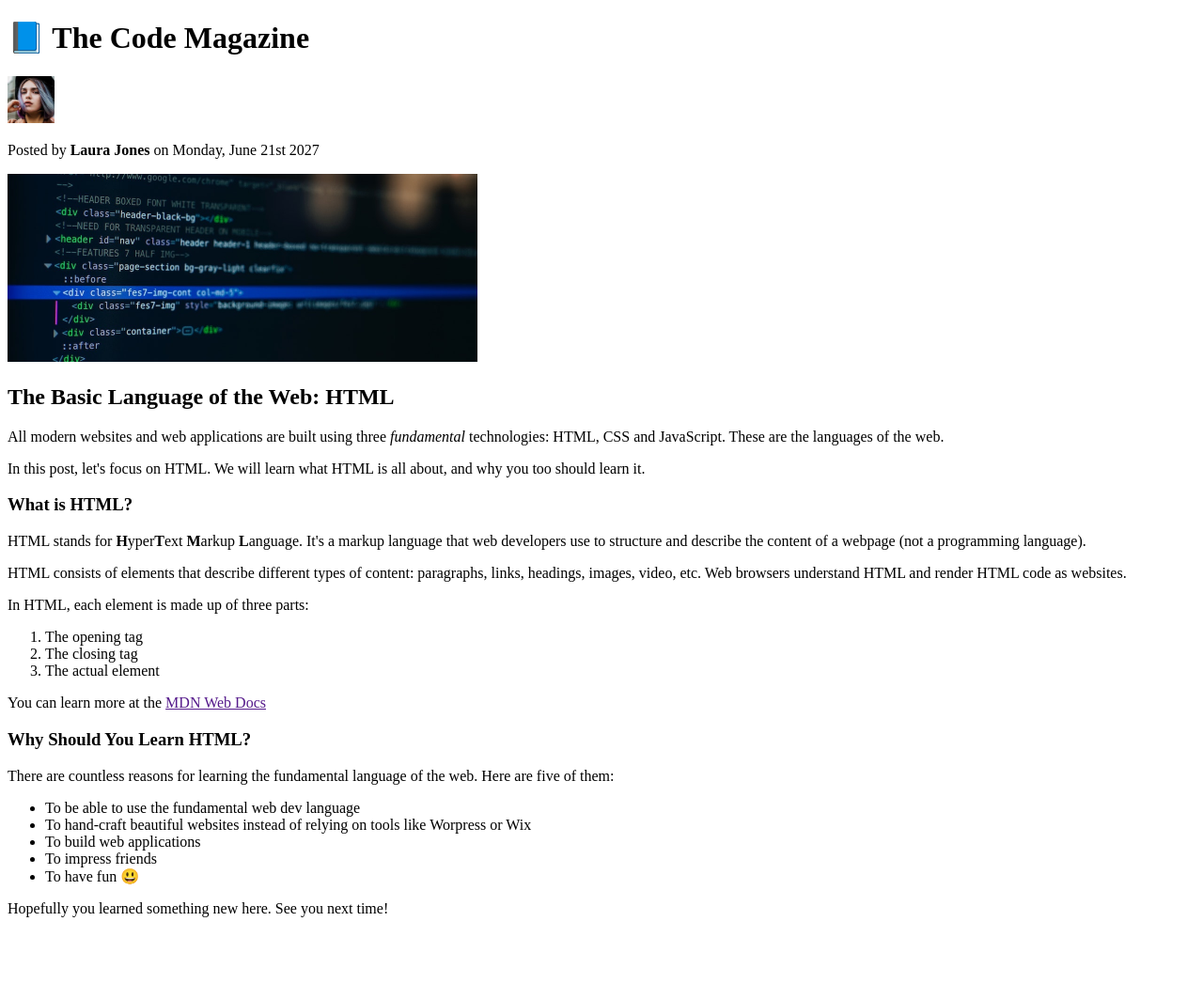
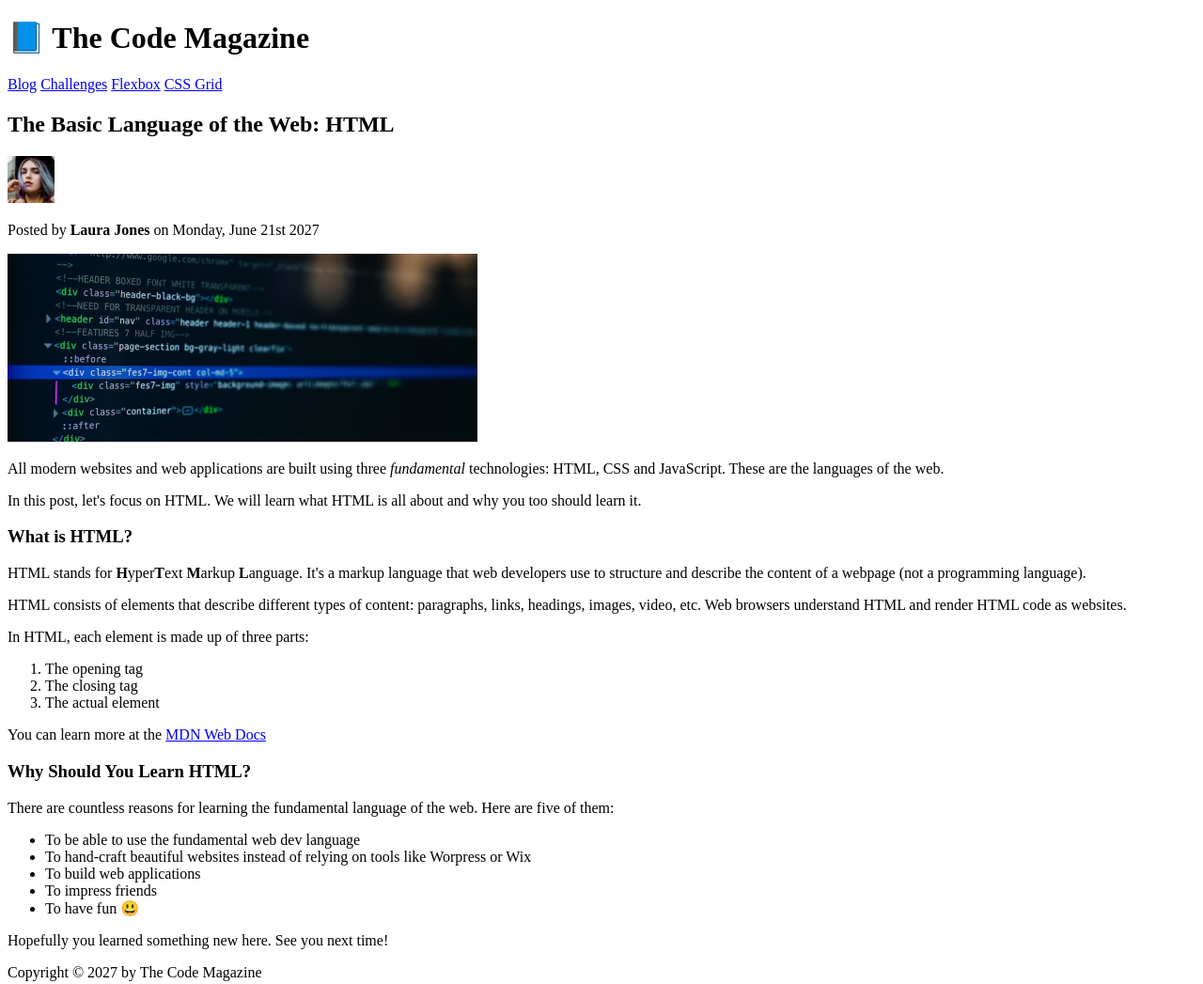
Before and after one commit to EricRicketts/BuildResponsiveRealWorldWebsitesWithHTMLAndCSS, a plain HTML site: page html-css-course-master/sectionTwoWork/02-HTML-Fundamentals/index.html in a window 1280 px wide. Shown: the whole page at 94% size. Before the commit the page ends 992 px from the top, so only its background shows below. Drawn offline with Linux system fonts and the light colour scheme.

Commit message:
make sematic html changes to index.html code up the blog.html page

```diff
--- a/html-css-course-master/sectionTwoWork/02-HTML-Fundamentals/index.html
+++ b/html-css-course-master/sectionTwoWork/02-HTML-Fundamentals/index.html
@@ -9,9 +9,32 @@
 <!-- The structure of the page is shown below.  Each heading has a number of <p> elements underneath it -->
 <!-- The heading element provides the top-level theme for that section of the web page. -->
 <!-- The paragraph element provides the content for that section of the web page. -->
+<!-- Compared to the first iteration, the page just instantiated one element after another with
+no contextual grouping. Adding these parent elements gives better meaning to each group of elements. -->
+
+<!-- When we mention "Semantic HTML", we say certain elements have a meaning or purpose
+attached to them. Ask yourself, what does this element mean or stand for?  -->
+<header>
     <h1>📘 The Code Magazine</h1>
 
+    <!-- href= "#" just moves back to the top of the page, it is a placeholder. -->
+    <!-- The "nav" element is used for grouping links which should be topically related. -->
+    <nav>
+        <a href="blog.html">Blog</a>
+        <a href="#">Challenges</a>
+        <a href="#">Flexbox</a>
+        <a href="#">CSS Grid</a>
+    </nav>
+</header>
+
+<!-- With the introduction of the "article" element,
+we have two sections in our body: header and article-->
+<article>
+    <header>
+        <h2>The Basic Language of the Web: HTML</h2>
+
         <img src="laura-jones.jpg" alt="Head shot of Laura Jones" width="50" height="50"/>
+
         <p>Posted by <strong>Laura Jones</strong> on Monday, June 21st 2027</p>
 
         <!-- The image element introduces us to HTML attributes provide additional information,
@@ -19,11 +42,12 @@ configure behavior or adjust appearance.  Additional information describing the
         <!-- The alt attribute provides a text description of the image, which is important for accessibility -->
         <!-- never skip the alt attribute -->
         <img src="post-img.jpg" alt="HTML code on a screen" width="500" height="200"/>
-<h2>The Basic Language of the Web: HTML</h2>
+    </header>
+
     <p>All modern websites and web applications are built using three <em>fundamental</em> technologies:
         HTML, CSS and JavaScript. These are the languages of the web.</p>
 
-<p>In this post, let's focus on HTML. We will learn what HTML is all about,
+    <p>In this post, let's focus on HTML. We will learn what HTML is all about
         and why you too should learn it.</p>
 
     <h3>What is HTML?</h3>
@@ -43,7 +67,7 @@ configure behavior or adjust appearance.  Additional information describing the
         <li>The actual element</li>
     </ol>
 
-<p>You can learn more at the <a href="">MDN Web Docs</a></p>
+    <p>You can learn more at the <a href="https://developer.mozilla.org/en-US/" target="_blank">MDN Web Docs</a></p>
 
     <h3>Why Should You Learn HTML?</h3>
 
@@ -60,5 +84,7 @@ configure behavior or adjust appearance.  Additional information describing the
     </ul>
 
     <p>Hopefully you learned something new here. See you next time!</p>
+</article>
+<footer>Copyright &copy; 2027 by The Code Magazine</footer>
 </body>
 </html>
```
Also changed, not shown: html-css-course-master/sectionTwoWork/02-HTML-Fundamentals/blog.html (added, +18 -0 lines). Lines whose indentation alone changed are shown as unchanged.
